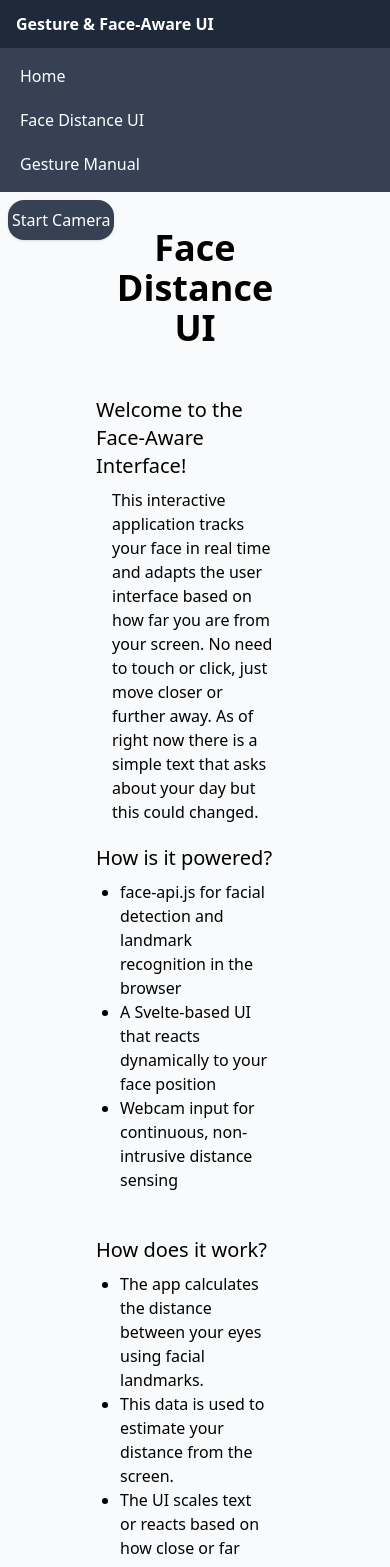
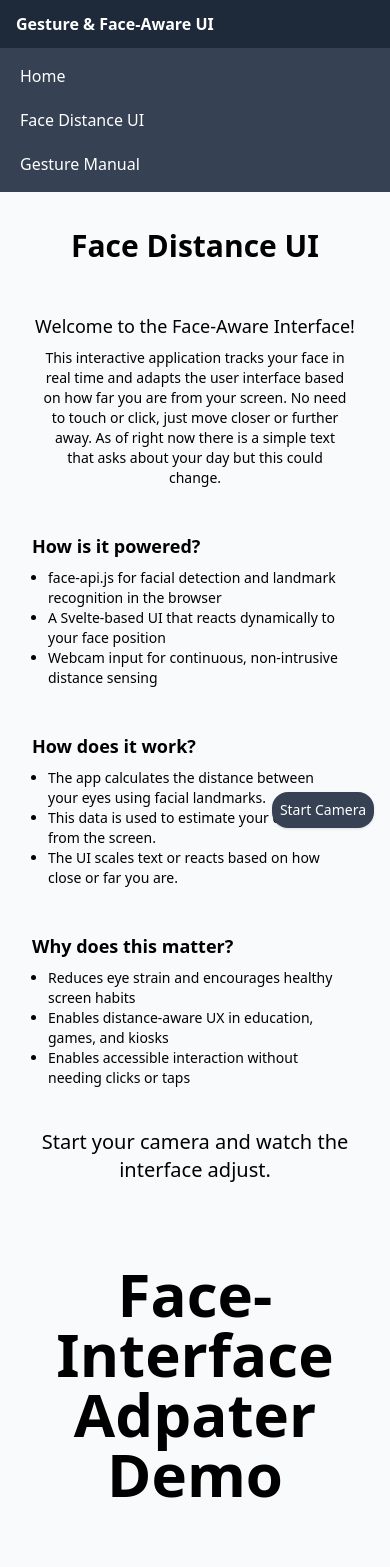
Before and after one commit to Alexander-v22/UI-interface, a SvelteKit app: page /distance-ui in a window 390 px wide. Shown: the top 1567 px of the page. Built offline with nearby package versions, Linux system fonts and the light colour scheme.

Commit message:
fixed the button issue for mobile

```diff
--- a/src/routes/+layout.svelte
+++ b/src/routes/+layout.svelte
@@ -4,7 +4,6 @@
 </script>
 
 <div class="min-h-screen md:h-[100dvh] md:flex bg-gray-50">
-  <!-- Mobile header + nav (hidden on md+) -->
   <header class="md:hidden sticky top-0 z-10 bg-gray-800 text-white">
     <div class="px-4 py-3 text-base font-semibold">Gesture & Face-Aware UI</div>
   </header>
@@ -33,8 +32,7 @@
     {/if}
   </nav>
 
-  <!-- Desktop sidebar (hidden on mobile) -->
-  <aside class="hidden md:flex md:w-56 lg:w-64 bg-gray-700 text-white p-4 sticky top-0 h-[100dvh] flex-col space-y-2">
+  <aside class="hidden md:flex md:w-56 lg:w-60 bg-gray-700 text-white p-4 sticky top-0 h-[100dvh] flex-col space-y-2">
     <a class="py-2 px-3 font-semibold hover:underline" href="/home">Home</a>
     <a class="py-2 px-3 font-semibold hover:underline" href="/distance-ui">Face Distance UI</a>
 
--- a/src/routes/distance-ui/+page.svelte
+++ b/src/routes/distance-ui/+page.svelte
@@ -121,32 +121,37 @@
 
 <button
   class="fixed z-50
-         top-[200px] left-2
-         md:left-[15rem] lg:left-[16.5rem]
-         px-1 py-2 rounded-2xl shadow
+         bottom-4 right-4
+         md:bottom-auto md:right-auto
+         md:top-4 md:left-62
+         px-2 py-2 rounded-2xl shadow
          text-white bg-gray-700
-         text-md
-         md:text-base
-         lg:text-md lg:top-4"
-  on:click={toggleCamera}
+         text-sm sm:text-base lg:text-md"
+  onclick={toggleCamera}
 >
   {detectorRunning ? 'Stop Camera' : 'Start Camera'}
 </button>
 
 
 
-<main class="flex-1 max-w-6xl mx-auto px-20 justify-center">
-  <h1 class="text-4xl md:text-7xl py-5 text-center font-semibold mb-5">Face Distance UI</h1>
+<main class="flex-1 max-w-6xl mx-auto px-4 sm:px-8 md:px-12 lg:px-20 justify-center">
+  <h1 class="text-3xl sm:text-4xl md:text-6xl lg:text-7xl py-5 text-center font-semibold mb-5">
+    Face Distance UI
+  </h1>
 
-  <h2 class="py-2 text-xl md:text-2xl"> Welcome to the Face-Aware Interface!</h2>
-  <p class="text-base md:text-md lg:text-lg px-4">
-    This interactive application tracks your face in real time and adapts the user interface based on how far you are from your screen. No need to touch or click, just move closer or further away. As of right now there is a simple text that asks about your day but this could changed.
+  <h2 class="py-2 text-lg sm:text-xl md:text-2xl text-center">
+    Welcome to the Face-Aware Interface!
+  </h2>
+
+  <p class="text-sm sm:text-base md:text-md lg:text-lg px-2 sm:px-4 text-center sm:text-left">
+    This interactive application tracks your face in real time and adapts the user interface based on how far you are from your screen.
+    No need to touch or click, just move closer or further away. As of right now there is a simple text that asks about your day but this could change.
   </p>
 
-  <section class="grid grid-cols-1 md:grid-cols-3 gap-6">
+  <section class="grid grid-cols-1 sm:grid-cols-2 md:grid-cols-3 gap-6 mt-6">
     <div>
-      <h3 class="py-2 mt-3 text-xl md:text-2xl">How is it powered?</h3>
-      <ul class="list-disc px-6 md:px-10 text-base md:text-md lg:text-lg">
+      <h3 class="py-2 mt-3 text-lg sm:text-xl md:text-2xl font-semibold">How is it powered?</h3>
+      <ul class="list-disc px-4 sm:px-6 md:px-10 text-sm sm:text-base md:text-md lg:text-lg">
         <li>face-api.js for facial detection and landmark recognition in the browser</li>
         <li>A Svelte-based UI that reacts dynamically to your face position</li>
         <li>Webcam input for continuous, non-intrusive distance sensing</li>
@@ -154,8 +159,8 @@
     </div>
 
     <div>
-      <h4 class="py-2 mt-3 text-xl md:text-2xl">How does it work?</h4>
-      <ul class="list-disc px-6 md:px-10 text-base md:text-md lg:text-lg">
+      <h4 class="py-2 mt-3 text-lg sm:text-xl md:text-2xl font-semibold">How does it work?</h4>
+      <ul class="list-disc px-4 sm:px-6 md:px-10 text-sm sm:text-base md:text-md lg:text-lg">
         <li>The app calculates the distance between your eyes using facial landmarks.</li>
         <li>This data is used to estimate your distance from the screen.</li>
         <li>The UI scales text or reacts based on how close or far you are.</li>
@@ -163,8 +168,8 @@
     </div>
 
     <div>
-      <h5 class="py-2 mt-3 text-xl md:text-2xl">Why does this matter?</h5>
-      <ul class="list-disc px-6 md:px-10 text-base md:text-md lg:text-lg">
+      <h5 class="py-2 mt-3 text-lg sm:text-xl md:text-2xl font-semibold">Why does this matter?</h5>
+      <ul class="list-disc px-4 sm:px-6 md:px-10 text-sm sm:text-base md:text-md lg:text-lg">
         <li>Reduces eye strain and encourages healthy screen habits</li>
         <li>Enables distance-aware UX in education, games, and kiosks</li>
         <li>Enables accessible interaction without needing clicks or taps</li>
@@ -172,7 +177,9 @@
     </div>
   </section>
 
-  <p class="text-2xl md:text-4xl text-center mt-10"> Start your camera and watch the interface adjust. </p>
+  <p class="text-xl sm:text-2xl md:text-3xl lg:text-4xl text-center mt-10 px-2">
+    Start your camera and watch the interface adjust.
+  </p>
 </main>
 
 
--- a/src/routes/gesture-manual/GestureUI.svelte
+++ b/src/routes/gesture-manual/GestureUI.svelte
@@ -912,17 +912,17 @@
 
 <button
   class="fixed z-50
-         top-[200px] left-2
-         md:left-[15rem] lg:left-[16.5rem]
-         px-1 py-2 rounded-2xl shadow
+         bottom-4 right-4
+         md:bottom-auto md:right-auto
+         md:top-4 md:left-62
+         px-2 py-2 rounded-2xl shadow
          text-white bg-gray-700
-         text-md
-         md:text-base
-         lg:text-md lg:top-4"
+         text-sm sm:text-base lg:text-md"
   onclick={toggleCamera}
 >
   {detectorRunning ? 'Stop Camera' : 'Start Camera'}
 </button>
+
 
 <video bind:this={video} autoplay playsinline muted width="10" height="10"  class="fixed top-0 left-0 z-10 bottom-6 right opacity-0  ${detectorRunning ? "opacity-100" : "opacity-0" } "></video>
 
```
